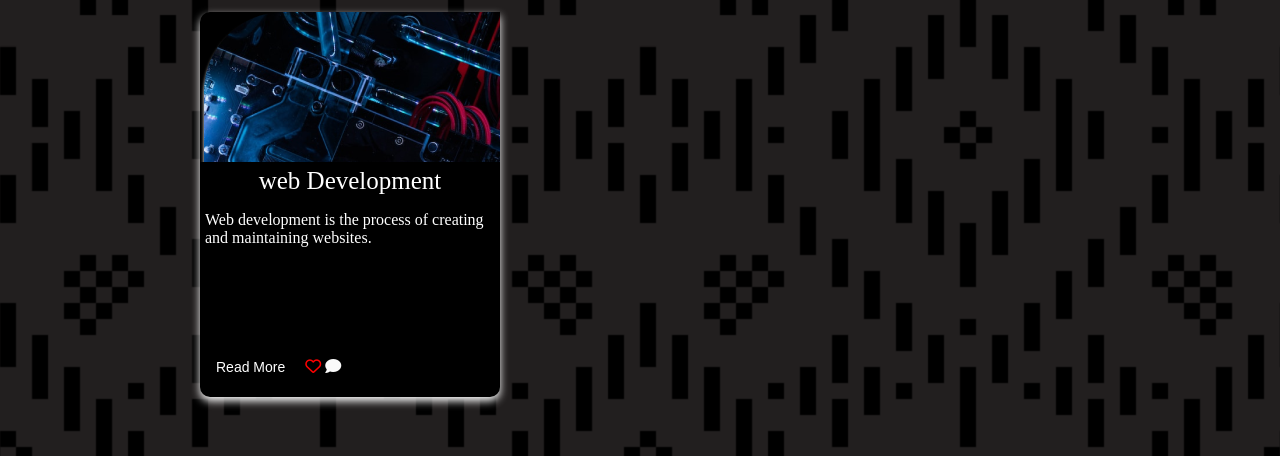
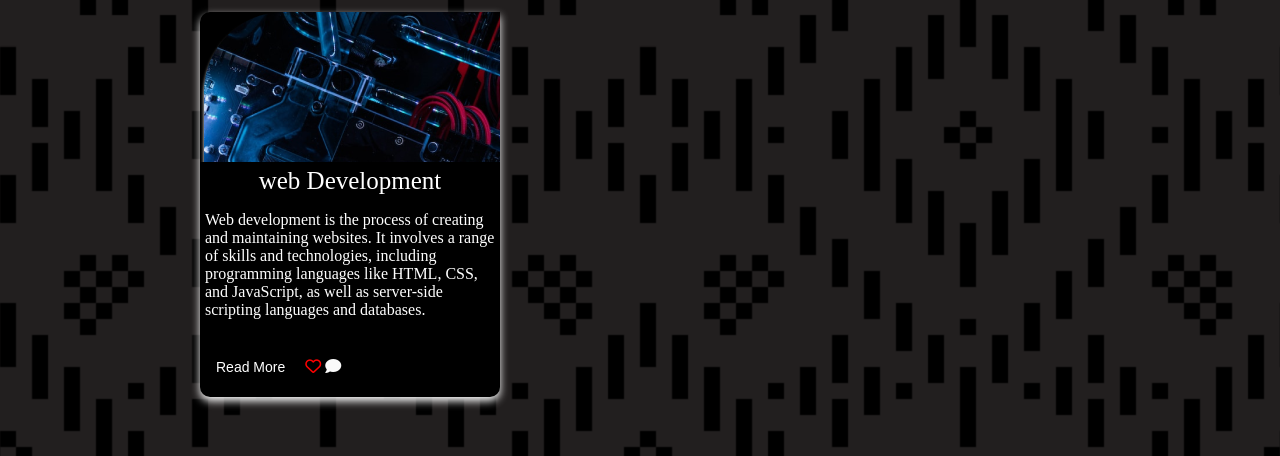
Before and after one commit to ReneNtabana/my-brand-frontend, a website: page blog.html in a window 1280 px wide. Shown: the part 193-649 px from the top of the page. Drawn offline with Linux system fonts and the light colour scheme.

Commit message:
new blog

```diff
--- a/blog.html
+++ b/blog.html
@@ -30,7 +30,7 @@
             <div class="blog1-container">
                 <div class="blog1-image"></div>
                 <div class="blog1-tittle">web Development</div>
-                <p>Web development is the process of creating and maintaining websites.</p> It involves a range of skills and technologies, including programming languages like HTML, CSS, and JavaScript, as well as server-side scripting languages and databases.<p class="more"> Web development can range from building simple static web pages to complex web applications that require interaction with databases and APIs. Key considerations in web development include user experience, performance, accessibility, and security. With the increasing use of mobile devices, responsive web design has become an important aspect of web development, ensuring that websites are optimized for different screen sizes and devices.</p>
+                <p>Web development is the process of creating and maintaining websites. It involves a range of skills and technologies, including programming languages like HTML, CSS, and JavaScript, as well as server-side scripting languages and databases.</p><p class="more"> Web development can range from building simple static web pages to complex web applications that require interaction with databases and APIs. Key considerations in web development include user experience, performance, accessibility, and security. With the increasing use of mobile devices, responsive web design has become an important aspect of web development, ensuring that websites are optimized for different screen sizes and devices.</p>
                 <button type="button" class="read-more">Read More</button>
                 <i class="fa-regular fa-heart" id ="like"></i>
                 <i class="fa-solid fa-comment" id="comment"></i>
```
